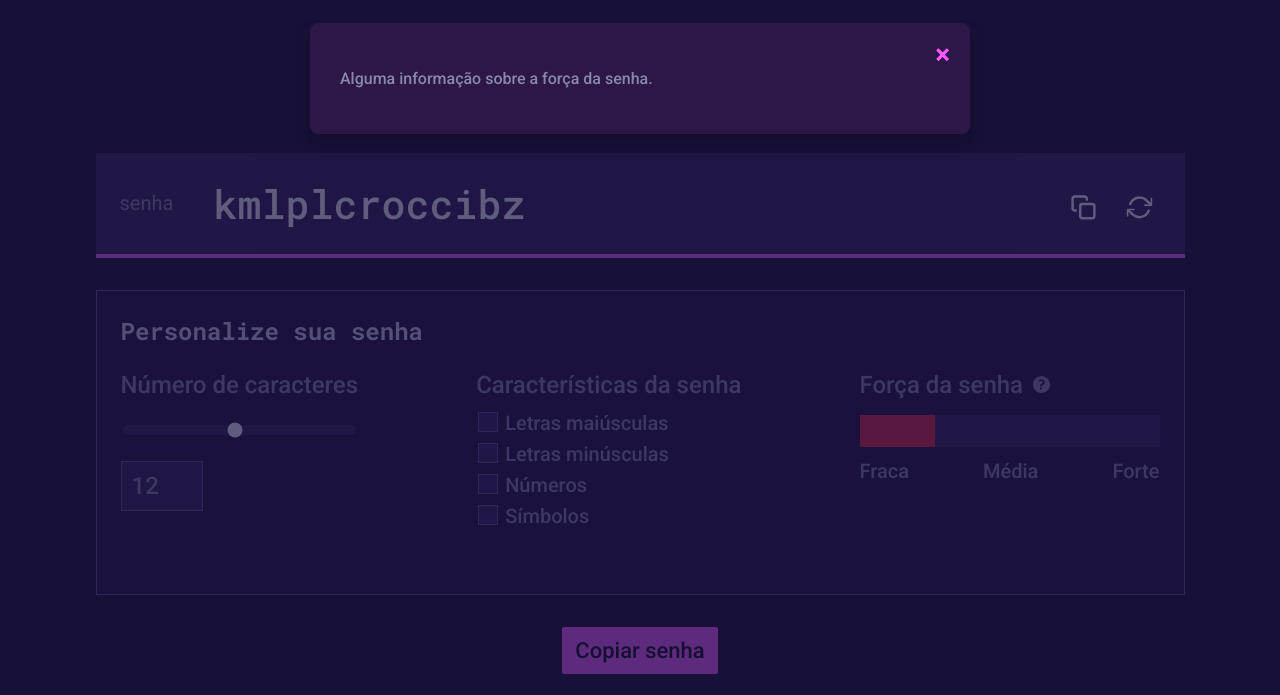
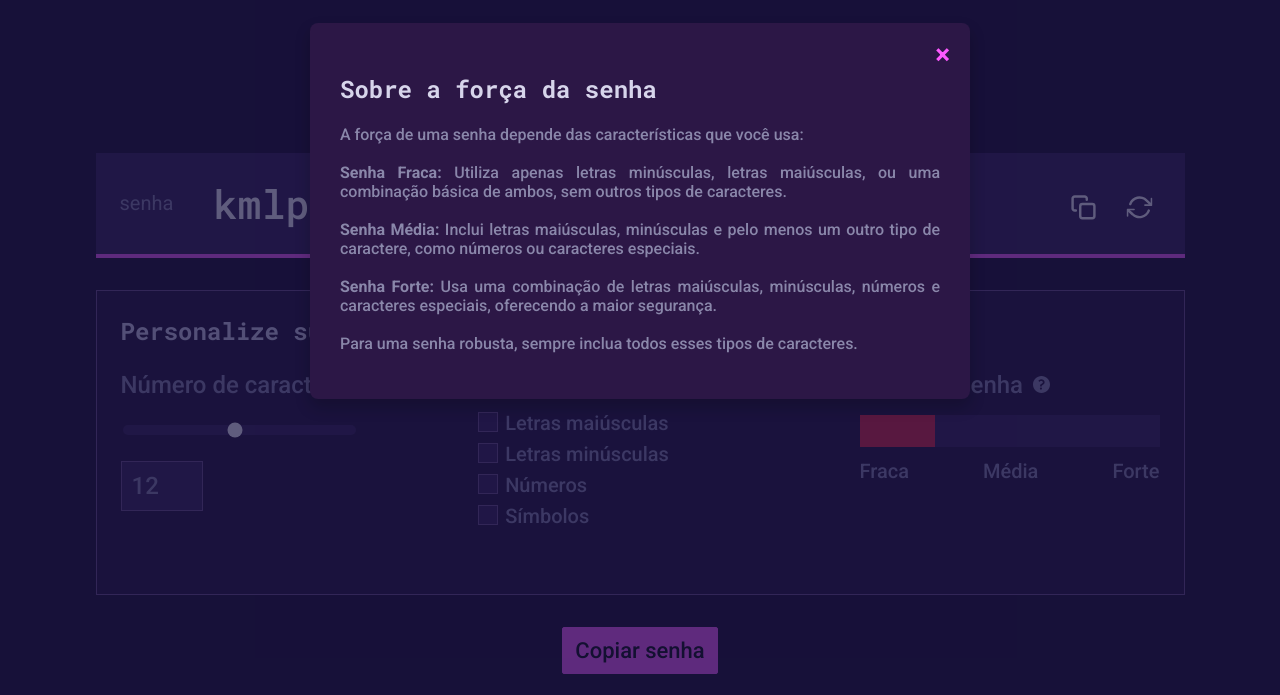
Before and after one commit to unzerstort/gerador-senhas, a plain HTML site: page index.html in a window 1280 px wide. Both pictures are taken after a click on the button 1041 px from the left and 490 px from the top of the page. Shown: the part 105-800 px from the top of the page. Drawn offline with Linux system fonts and the light colour scheme.

Commit message:
adds content to modal

```diff
--- a/index.html
+++ b/index.html
@@ -99,10 +99,17 @@
                     </div>
 
                     <div id="modal" class="modal" role="dialog" aria-labelledby="modal-title" aria-describedby="modal-description">
-                        <!-- Modal content -->
                         <div class="modal-content">
                             <span class="close" id="close" aria-label="Fechar modal">&times;</span>
-                            <p id="modal-description">Alguma informação sobre a força da senha.</p>
+                            <h2 id="modal-description" class="font-mono text-light-grey">Sobre a força da senha</h2>
+                            <p class="font-sans text-justify">
+                                A força de uma senha depende das características que você usa:<br><br>
+                                <strong>Senha Fraca:</strong> Utiliza apenas letras minúsculas, letras maiúsculas, ou uma combinação básica de ambos, sem outros tipos de caracteres.<br><br>
+                                <strong>Senha Média:</strong>  Inclui letras maiúsculas, minúsculas e pelo menos um outro tipo de caractere, como números ou caracteres especiais.<br><br>
+                                <strong>Senha Forte:</strong>  Usa uma combinação de letras maiúsculas, minúsculas, números e caracteres especiais, oferecendo a maior segurança.<br><br>
+
+                                Para uma senha robusta, sempre inclua todos esses tipos de caracteres.
+                            </p>
                         </div>
                     </div>
 
--- a/src/assets/stylesheets/_utils.scss
+++ b/src/assets/stylesheets/_utils.scss
@@ -27,6 +27,10 @@
 
 .text-align-center {
     text-align: center;
+}
+
+.text-justify {
+    text-align: justify;
 }
 
 .bg-dark-violet {
--- a/src/js/index.js
+++ b/src/js/index.js
@@ -109,6 +109,13 @@ function setUpModalEvents() {
             modal.style.display = "none";
         }
     }
+
+    // closes modal when the user presses esc
+    window.addEventListener('keydown', (event) => {
+        if (event.key === 'Escape') {
+            modal.style.display = 'none';
+        }
+    });
 }
 
 // strength bar
```
Also changed, not shown: build/stylesheets/index.css, 1 other file.
